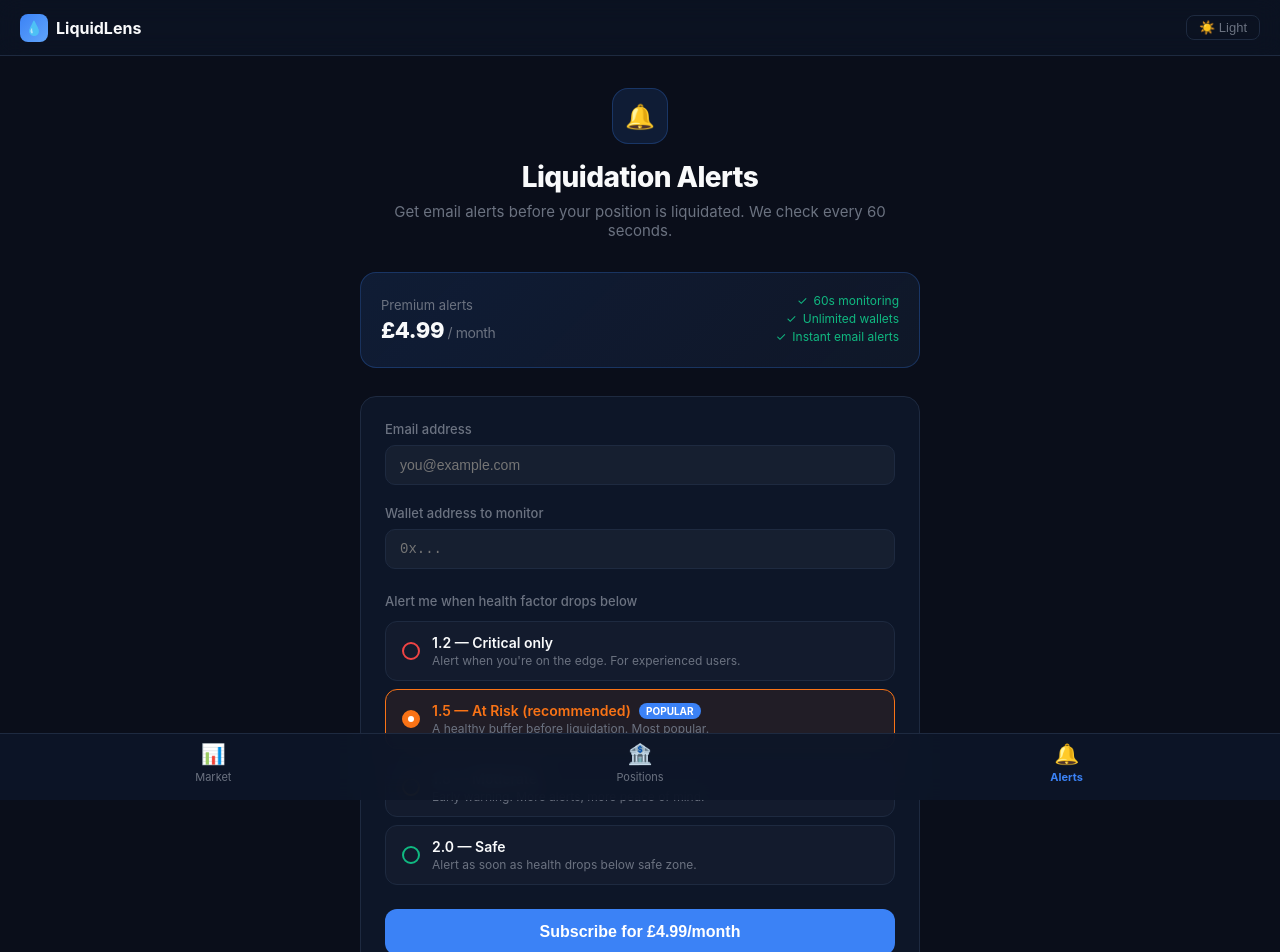
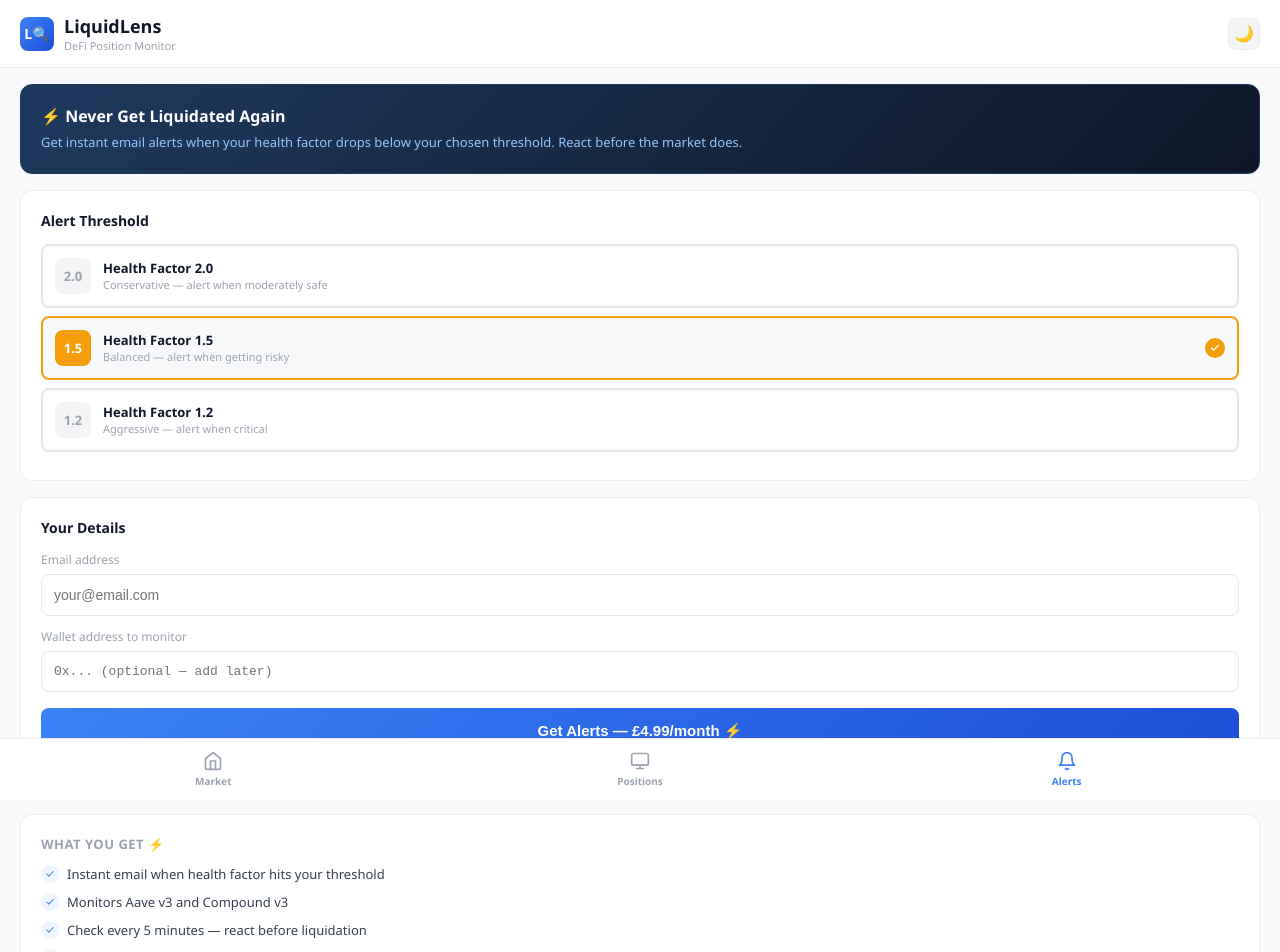
Before and after one commit to matsblocknode1957-oss/liquidlens, a Next.js app: page /alerts in a window 1280 px wide. Shown: the top 952 px of the page. Built offline with nearby package versions, Linux system fonts and the light colour scheme.

Commit message:
Add alerts page

```diff
--- a/app/alerts/page.tsx
+++ b/app/alerts/page.tsx
@@ -1,199 +1,185 @@
 "use client";
-
-import { useState, useEffect } from "react";
-
-const COLORS = {
-  accent: "#3b82f6",
-  bg: "#0a0e1a",
-  card: "#0d1628",
-  border: "#1e2a40",
-  textPrimary: "#f9fafb",
-  textSecondary: "#6b7280",
-  safe: "#10b981",
-  moderate: "#f59e0b",
-  atRisk: "#f97316",
-  critical: "#ef4444",
-};
-
-const THRESHOLDS = [
-  { value: 1.2, label: "1.2 — Critical only", desc: "Alert when you're on the edge. For experienced users.", color: COLORS.critical },
-  { value: 1.5, label: "1.5 — At Risk (recommended)", desc: "A healthy buffer before liquidation. Most popular.", color: COLORS.atRisk, popular: true },
-  { value: 1.8, label: "1.8 — Moderate", desc: "Early warning. More alerts, more peace of mind.", color: COLORS.moderate },
-  { value: 2.0, label: "2.0 — Safe", desc: "Alert as soon as health drops below safe zone.", color: COLORS.safe },
-];
+import { useState } from "react";
 
 export default function AlertsPage() {
-  const [dark, setDark] = useState(true);
   const [email, setEmail] = useState("");
   const [wallet, setWallet] = useState("");
   const [threshold, setThreshold] = useState(1.5);
-  const [loading, setLoading] = useState(false);
-  const [error, setError] = useState("");
-  const [success, setSuccess] = useState(false);
-
-  useEffect(() => {
-    const stored = localStorage.getItem("liquidlens-dark");
-    if (stored !== null) setDark(stored === "true");
-    const params = new URLSearchParams(window.location.search);
-    if (params.get("success") === "true") setSuccess(true);
-  }, []);
+  const [upgrading, setUpgrading] = useState(false);
+  const [dark, setDark] = useState(() => {
+    if (typeof window !== "undefined") {
+      return localStorage.getItem("liquidlens-dark") === "true";
+    }
+    return false;
+  });
 
   const toggleDark = () => {
-    setDark((d) => { localStorage.setItem("liquidlens-dark", String(!d)); return !d; });
+    const next = !dark;
+    setDark(next);
+    localStorage.setItem("liquidlens-dark", String(next));
   };
 
-  const handleSubscribe = async () => {
-    if (!email.includes("@")) { setError("Please enter a valid email address."); return; }
-    if (!wallet || wallet.length < 40) { setError("Please enter a valid Ethereum wallet address."); return; }
-    setError("");
-    setLoading(true);
+  const handleUpgrade = async () => {
+    if (!email.includes("@")) {
+      alert("Please enter your email first");
+      return;
+    }
+    setUpgrading(true);
     try {
-      const res = await fetch("/api/create-checkout-session", {
+      const res = await fetch("/api/checkout", {
         method: "POST",
         headers: { "Content-Type": "application/json" },
         body: JSON.stringify({ email, wallet, threshold }),
       });
-      const { sessionId } = await res.json();
-      const stripeJs = await import("@stripe/stripe-js");
-const stripe = await stripeJs.loadStripe(process.env.NEXT_PUBLIC_STRIPE_PUBLISHABLE_KEY!);
-if (!stripe) throw new Error("Stripe failed to load");
-const result = await (stripe as any).redirectToCheckout({ sessionId });
-if (result.error) throw result.error;
-    } catch (err: any) {
-      setError(err.message ?? "Something went wrong. Please try again.");
-      setLoading(false);
+      const data = await res.json();
+      if (data.url) window.location.href = data.url;
+    } catch (e) {
+      setUpgrading(false);
     }
   };
 
-  const bg = dark ? COLORS.bg : "#f0f4ff";
-  const cardBg = dark ? COLORS.card : "#ffffff";
-  const borderColor = dark ? COLORS.border : "#e2e8f0";
-  const textPrimary = dark ? COLORS.textPrimary : "#0f172a";
-  const textSecondary = dark ? COLORS.textSecondary : "#64748b";
+  const bg = dark ? "#0a0e1a" : "#f8f9fb";
+  const headerBg = dark ? "#0d1628" : "#ffffff";
+  const headerBorder = dark ? "#1e2a40" : "#eaecf0";
+  const cardBg = dark ? "#0d1628" : "#ffffff";
+  const cardBorder = dark ? "#1e2a40" : "#eaecf0";
+  const textPrimary = dark ? "#f9fafb" : "#111827";
+  const textSecondary = dark ? "#6b7280" : "#9ca3af";
+  const inputBg = dark ? "#111f38" : "#ffffff";
+  const inputBorder = dark ? "#1e2a40" : "#e5e7eb";
+  const navBg = dark ? "#0d1628" : "#ffffff";
+  const navBorder = dark ? "#1e2a40" : "#eaecf0";
+
+  const thresholds = [
+    { value: 2.0, label: "2.0", desc: "Conservative — alert when moderately safe", color: "#10b981" },
+    { value: 1.5, label: "1.5", desc: "Balanced — alert when getting risky", color: "#f59e0b" },
+    { value: 1.2, label: "1.2", desc: "Aggressive — alert when critical", color: "#ef4444" },
+  ];
 
   return (
-    <div style={{ minHeight: "100vh", background: bg, color: textPrimary, fontFamily: "'Inter', system-ui, sans-serif" }}>
-      <nav style={{ background: dark ? "#0d162880" : "#ffffffcc", backdropFilter: "blur(12px)", borderBottom: `1px solid ${borderColor}`, padding: "0 20px", height: 56, display: "flex", alignItems: "center", justifyContent: "space-between", position: "sticky", top: 0, zIndex: 100 }}>
-        <a href="/" style={{ textDecoration: "none", display: "flex", alignItems: "center", gap: 8 }}>
-          <div style={{ width: 28, height: 28, background: `linear-gradient(135deg, ${COLORS.accent}, #60a5fa)`, borderRadius: 8, display: "flex", alignItems: "center", justifyContent: "center", fontSize: 14 }}>💧</div>
-          <span style={{ fontWeight: 700, fontSize: 16, color: textPrimary }}>LiquidLens</span>
-        </a>
-        <button onClick={toggleDark} style={{ background: "none", border: `1px solid ${borderColor}`, borderRadius: 8, color: textSecondary, padding: "4px 12px", fontSize: 13, cursor: "pointer" }}>
-          {dark ? "☀️ Light" : "🌙 Dark"}
+    <main style={{ fontFamily: "'Segoe UI', sans-serif", background: bg, minHeight: "100vh", paddingBottom: "70px", transition: "background 0.2s ease" }}>
+
+      <div style={{ background: headerBg, padding: "14px 20px", borderBottom: `1px solid ${headerBorder}`, display: "flex", alignItems: "center", justifyContent: "space-between" }}>
+        <div style={{ display: "flex", alignItems: "center", gap: "10px" }}>
+          <div style={{ width: "34px", height: "34px", background: "linear-gradient(135deg, #3b82f6, #1d4ed8)", borderRadius: "8px", display: "flex", alignItems: "center", justifyContent: "center", color: "white", fontWeight: "800", fontSize: "14px" }}>L🔍</div>
+          <div>
+            <div style={{ fontSize: "18px", fontWeight: "700", color: textPrimary }}>LiquidLens</div>
+            <div style={{ fontSize: "11px", color: textSecondary }}>DeFi Position Monitor</div>
+          </div>
+        </div>
+        <button onClick={toggleDark} style={{ width: "32px", height: "32px", borderRadius: "8px", border: `1px solid ${headerBorder}`, background: dark ? "#1e2a40" : "#f3f4f6", cursor: "pointer", display: "flex", alignItems: "center", justifyContent: "center", fontSize: "16px" }}>
+          {dark ? "☀️" : "🌙"}
         </button>
-      </nav>
-
-      <main style={{ maxWidth: 600, margin: "0 auto", padding: "32px 20px 120px" }}>
-
-        {success ? (
-          <div style={{ textAlign: "center", padding: "60px 20px" }}>
-            <div style={{ fontSize: 56, marginBottom: 16 }}>🎉</div>
-            <h1 style={{ fontSize: 26, fontWeight: 800, margin: "0 0 12px", letterSpacing: "-0.02em" }}>You're all set!</h1>
-            <p style={{ color: textSecondary, fontSize: 15, marginBottom: 28 }}>We'll monitor your position every 60 seconds and email you before you're at risk of liquidation.</p>
-            <a href="/positions" style={{ background: COLORS.accent, color: "#fff", textDecoration: "none", padding: "12px 24px", borderRadius: 10, fontWeight: 600, fontSize: 15 }}>View your positions →</a>
-          </div>
-        ) : (
-          <>
-            <div style={{ marginBottom: 32, textAlign: "center" }}>
-              <div style={{ width: 56, height: 56, background: `${COLORS.accent}20`, border: `1px solid ${COLORS.accent}40`, borderRadius: 16, display: "flex", alignItems: "center", justifyContent: "center", fontSize: 24, margin: "0 auto 16px" }}>🔔</div>
-              <h1 style={{ fontSize: 28, fontWeight: 800, margin: "0 0 8px", letterSpacing: "-0.02em" }}>Liquidation Alerts</h1>
-              <p style={{ margin: 0, color: textSecondary, fontSize: 15 }}>Get email alerts before your position is liquidated. We check every 60 seconds.</p>
       </div>
 
-            <div style={{ background: `linear-gradient(135deg, ${COLORS.accent}20, #60a5fa10)`, border: `1px solid ${COLORS.accent}40`, borderRadius: 16, padding: 20, marginBottom: 28, display: "flex", justifyContent: "space-between", alignItems: "center" }}>
+      <div style={{ margin: "16px 20px 0", background: "linear-gradient(135deg, #1e3a5f, #0d1628)", borderRadius: "12px", padding: "20px", border: `1px solid #1e3a5f` }}>
+        <div style={{ fontSize: "16px", fontWeight: "800", color: "#ffffff", marginBottom: "6px" }}>⚡ Never Get Liquidated Again</div>
+        <div style={{ fontSize: "13px", color: "#93c5fd", lineHeight: "1.5" }}>Get instant email alerts when your health factor drops below your chosen threshold. React before the market does.</div>
+      </div>
+
+      <div style={{ margin: "16px 20px 0", background: cardBg, borderRadius: "12px", padding: "20px", border: `1px solid ${cardBorder}` }}>
+        <div style={{ fontSize: "14px", fontWeight: "700", color: textPrimary, marginBottom: "14px" }}>Alert Threshold</div>
+        {thresholds.map((t) => (
+          <div
+            key={t.value}
+            onClick={() => setThreshold(t.value)}
+            style={{ display: "flex", alignItems: "center", gap: "12px", padding: "12px", borderRadius: "8px", border: `2px solid ${threshold === t.value ? t.color : (dark ? "#1e2a40" : "#e5e7eb")}`, marginBottom: "8px", cursor: "pointer", background: threshold === t.value ? (dark ? "#080e1a" : "#f8f9fb") : "transparent", transition: "all 0.15s ease" }}
+          >
+            <div style={{ width: "36px", height: "36px", borderRadius: "8px", background: threshold === t.value ? t.color : (dark ? "#1e2a40" : "#f3f4f6"), display: "flex", alignItems: "center", justifyContent: "center", fontWeight: "800", fontSize: "13px", color: threshold === t.value ? "#ffffff" : textSecondary, flexShrink: 0 }}>{t.label}</div>
             <div>
-                <div style={{ fontSize: 13, color: textSecondary, marginBottom: 4 }}>Premium alerts</div>
-                <div style={{ fontSize: 22, fontWeight: 800, color: textPrimary, letterSpacing: "-0.02em" }}>£4.99<span style={{ fontSize: 14, fontWeight: 400, color: textSecondary }}> / month</span></div>
+              <div style={{ fontSize: "13px", fontWeight: "600", color: textPrimary }}>Health Factor {t.label}</div>
+              <div style={{ fontSize: "11px", color: textSecondary }}>{t.desc}</div>
             </div>
-              <div style={{ textAlign: "right" }}>
-                {["60s monitoring", "Unlimited wallets", "Instant email alerts"].map((f) => (
-                  <div key={f} style={{ fontSize: 12, color: COLORS.safe, marginBottom: 3, display: "flex", alignItems: "center", gap: 6, justifyContent: "flex-end" }}>
-                    <span>✓</span> {f}
+            {threshold === t.value && (
+              <div style={{ marginLeft: "auto", width: "20px", height: "20px", borderRadius: "50%", background: t.color, display: "flex", alignItems: "center", justifyContent: "center", flexShrink: 0 }}>
+                <svg width="10" height="10" viewBox="0 0 24 24" fill="none" stroke="white" strokeWidth="3" strokeLinecap="round" strokeLinejoin="round">
+                  <polyline points="20 6 9 17 4 12"/>
+                </svg>
+              </div>
+            )}
           </div>
         ))}
       </div>
+
+      <div style={{ margin: "16px 20px 0", background: cardBg, borderRadius: "12px", padding: "20px", border: `1px solid ${cardBorder}` }}>
+        <div style={{ fontSize: "14px", fontWeight: "700", color: textPrimary, marginBottom: "14px" }}>Your Details</div>
+        <div style={{ fontSize: "12px", color: textSecondary, marginBottom: "6px" }}>Email address</div>
+        <input
+          type="email"
+          placeholder="your@email.com"
+          value={email}
+          onChange={(e) => setEmail(e.target.value)}
+          style={{ width: "100%", padding: "12px", borderRadius: "8px", border: `1px solid ${inputBorder}`, fontSize: "14px", marginBottom: "12px", boxSizing: "border-box", outline: "none", background: inputBg, color: textPrimary }}
+        />
+        <div style={{ fontSize: "12px", color: textSecondary, marginBottom: "6px" }}>Wallet address to monitor</div>
+        <input
+          type="text"
+          placeholder="0x... (optional — add later)"
+          value={wallet}
+          onChange={(e) => setWallet(e.target.value)}
+          style={{ width: "100%", padding: "12px", borderRadius: "8px", border: `1px solid ${inputBorder}`, fontSize: "13px", marginBottom: "16px", boxSizing: "border-box", outline: "none", background: inputBg, color: textPrimary, fontFamily: "monospace" }}
+        />
+        <button
+          onClick={handleUpgrade}
+          style={{ width: "100%", padding: "14px", borderRadius: "8px", background: "linear-gradient(135deg, #3b82f6, #1d4ed8)", color: "white", fontSize: "15px", fontWeight: "700", border: "none", cursor: "pointer" }}
+        >
+          {upgrading ? "Redirecting to checkout..." : "Get Alerts — £4.99/month ⚡"}
+        </button>
+        <div style={{ fontSize: "11px", color: textSecondary, textAlign: "center", marginTop: "8px" }}>Cancel anytime. No contracts.</div>
       </div>
 
-            <div style={{ background: cardBg, border: `1px solid ${borderColor}`, borderRadius: 16, padding: 24, marginBottom: 20 }}>
-              <div style={{ marginBottom: 20 }}>
-                <label style={{ fontSize: 13, color: textSecondary, display: "block", marginBottom: 8, fontWeight: 500 }}>Email address</label>
-                <input type="email" value={email} onChange={(e) => setEmail(e.target.value)} placeholder="you@example.com" style={{ width: "100%", background: dark ? "#ffffff0a" : "#f8fafc", border: `1px solid ${borderColor}`, borderRadius: 10, padding: "11px 14px", color: textPrimary, fontSize: 14, outline: "none", boxSizing: "border-box" }} />
+      <div style={{ margin: "16px 20px 0", background: cardBg, borderRadius: "12px", padding: "20px", border: `1px solid ${cardBorder}` }}>
+        <div style={{ fontSize: "13px", fontWeight: "700", color: textSecondary, textTransform: "uppercase", letterSpacing: "0.5px", marginBottom: "12px" }}>What you get ⚡</div>
+        {[
+          "Instant email when health factor hits your threshold",
+          "Monitors Aave v3 and Compound v3",
+          "Check every 5 minutes — react before liquidation",
+          "Add up to 3 wallet addresses",
+          "Cancel anytime",
+        ].map((feature) => (
+          <div key={feature} style={{ display: "flex", alignItems: "center", gap: "8px", marginBottom: "10px" }}>
+            <div style={{ width: "18px", height: "18px", borderRadius: "50%", background: dark ? "#1e3a5f" : "#eff6ff", display: "flex", alignItems: "center", justifyContent: "center", flexShrink: 0 }}>
+              <svg width="10" height="10" viewBox="0 0 24 24" fill="none" stroke="#3b82f6" strokeWidth="2.5" strokeLinecap="round" strokeLinejoin="round">
+                <polyline points="20 6 9 17 4 12"/>
+              </svg>
+            </div>
+            <span style={{ fontSize: "13px", color: dark ? "#d1d5db" : "#374151" }}>{feature}</span>
+          </div>
+        ))}
       </div>
 
-              <div style={{ marginBottom: 24 }}>
-                <label style={{ fontSize: 13, color: textSecondary, display: "block", marginBottom: 8, fontWeight: 500 }}>Wallet address to monitor</label>
-                <input value={wallet} onChange={(e) => setWallet(e.target.value)} placeholder="0x..." style={{ width: "100%", background: dark ? "#ffffff0a" : "#f8fafc", border: `1px solid ${borderColor}`, borderRadius: 10, padding: "11px 14px", color: textPrimary, fontSize: 14, fontFamily: "'JetBrains Mono', monospace", outline: "none", boxSizing: "border-box" }} />
-              </div>
-
-              <div style={{ marginBottom: 24 }}>
-                <label style={{ fontSize: 13, color: textSecondary, display: "block", marginBottom: 12, fontWeight: 500 }}>Alert me when health factor drops below</label>
-                <div style={{ display: "flex", flexDirection: "column", gap: 8 }}>
-                  {THRESHOLDS.map((t) => {
-                    const selected = threshold === t.value;
-                    return (
-                      <div key={t.value} onClick={() => setThreshold(t.value)} style={{ background: selected ? `${t.color}15` : dark ? "#ffffff06" : "#f8fafc", border: `1.5px solid ${selected ? t.color : borderColor}`, borderRadius: 12, padding: "12px 16px", cursor: "pointer", display: "flex", alignItems: "center", gap: 12 }}>
-                        <div style={{ width: 18, height: 18, borderRadius: "50%", border: `2px solid ${t.color}`, background: selected ? t.color : "transparent", flexShrink: 0, display: "flex", alignItems: "center", justifyContent: "center" }}>
-                          {selected && <div style={{ width: 6, height: 6, borderRadius: "50%", background: "#fff" }} />}
-                        </div>
-                        <div>
-                          <div style={{ fontSize: 14, fontWeight: 600, color: selected ? t.color : textPrimary, display: "flex", alignItems: "center", gap: 8 }}>
-                            {t.label}
-                            {t.popular && <span style={{ fontSize: 10, background: COLORS.accent, color: "#fff", padding: "2px 7px", borderRadius: 99, fontWeight: 700 }}>POPULAR</span>}
-                          </div>
-                          <div style={{ fontSize: 12, color: textSecondary, marginTop: 2 }}>{t.desc}</div>
-                        </div>
-                      </div>
-                    );
-                  })}
+      <div style={{ padding: "16px 20px", textAlign: "center" }}>
+        <div style={{ fontSize: "10px", color: dark ? "#4b5563" : "#9ca3af", marginBottom: "8px" }}>Not financial advice</div>
+        <div style={{ display: "flex", justifyContent: "center", gap: "20px" }}>
+          <a href="/terms" style={{ fontSize: "12px", fontWeight: "600", color: dark ? "#6b7280" : "#4b5563", textDecoration: "none" }}>Terms of Service</a>
+          <a href="/privacy" style={{ fontSize: "12px", fontWeight: "600", color: dark ? "#6b7280" : "#4b5563", textDecoration: "none" }}>Privacy Policy</a>
         </div>
       </div>
 
-              {error && (
-                <div style={{ background: `${COLORS.critical}15`, border: `1px solid ${COLORS.critical}40`, borderRadius: 10, padding: "10px 14px", fontSize: 13, color: COLORS.critical, marginBottom: 16 }}>
-                  {error}
-                </div>
-              )}
-
-              <button onClick={handleSubscribe} disabled={loading} style={{ width: "100%", background: COLORS.accent, color: "#fff", border: "none", borderRadius: 12, padding: "14px", fontSize: 16, fontWeight: 700, cursor: loading ? "not-allowed" : "pointer", opacity: loading ? 0.7 : 1 }}>
-                {loading ? "Redirecting to payment…" : "Subscribe for £4.99/month"}
-              </button>
-              <p style={{ textAlign: "center", fontSize: 12, color: textSecondary, margin: "12px 0 0" }}>Powered by Stripe. Cancel anytime. Read-only wallet monitoring.</p>
+      <div style={{ position: "fixed", bottom: 0, left: 0, right: 0, background: navBg, borderTop: `1px solid ${navBorder}`, display: "flex", padding: "8px 0", zIndex: 100 }}>
+        <a href="/" style={{ flex: 1, display: "flex", flexDirection: "column", alignItems: "center", gap: "3px", textDecoration: "none", padding: "4px 0" }}>
+          <svg width="20" height="20" viewBox="0 0 24 24" fill="none" stroke={dark ? "#6b7280" : "#9ca3af"} strokeWidth="2" strokeLinecap="round" strokeLinejoin="round">
+            <path d="M3 9l9-7 9 7v11a2 2 0 0 1-2 2H5a2 2 0 0 1-2-2z"/>
+            <polyline points="9 22 9 12 15 12 15 22"/>
+          </svg>
+          <span style={{ fontSize: "10px", fontWeight: "600", color: dark ? "#6b7280" : "#9ca3af" }}>Market</span>
+        </a>
+        <a href="/positions" style={{ flex: 1, display: "flex", flexDirection: "column", alignItems: "center", gap: "3px", textDecoration: "none", padding: "4px 0" }}>
+          <svg width="20" height="20" viewBox="0 0 24 24" fill="none" stroke={dark ? "#6b7280" : "#9ca3af"} strokeWidth="2" strokeLinecap="round" strokeLinejoin="round">
+            <rect x="2" y="3" width="20" height="14" rx="2"/>
+            <path d="M8 21h8M12 17v4"/>
+          </svg>
+          <span style={{ fontSize: "10px", fontWeight: "600", color: dark ? "#6b7280" : "#9ca3af" }}>Positions</span>
+        </a>
+        <a href="/alerts" style={{ flex: 1, display: "flex", flexDirection: "column", alignItems: "center", gap: "3px", textDecoration: "none", padding: "4px 0" }}>
+          <svg width="20" height="20" viewBox="0 0 24 24" fill="none" stroke="#3b82f6" strokeWidth="2" strokeLinecap="round" strokeLinejoin="round">
+            <path d="M18 8A6 6 0 0 0 6 8c0 7-3 9-3 9h18s-3-2-3-9"/>
+            <path d="M13.73 21a2 2 0 0 1-3.46 0"/>
+          </svg>
+          <span style={{ fontSize: "10px", fontWeight: "600", color: "#3b82f6" }}>Alerts</span>
+        </a>
       </div>
 
-            <div style={{ background: cardBg, border: `1px solid ${borderColor}`, borderRadius: 16, padding: 24 }}>
-              <div style={{ fontSize: 14, fontWeight: 700, color: textPrimary, marginBottom: 16 }}>How it works</div>
-              {[
-                { q: "How often do you check my position?", a: "Every 60 seconds. We fetch live data from Aave and Compound subgraphs continuously." },
-                { q: "Do you need my private keys?", a: "Never. We only need your public wallet address to read your on-chain position." },
-                { q: "What happens when I get an alert?", a: "You'll receive an email showing your current health factor, collateral value, and how far you are from liquidation." },
-                { q: "Can I cancel?", a: "Yes, anytime. Cancel from your Stripe billing portal and monitoring stops immediately." },
-              ].map((item, i, arr) => (
-                <div key={i} style={{ paddingBottom: 14, marginBottom: i < arr.length - 1 ? 14 : 0, borderBottom: i < arr.length - 1 ? `1px solid ${borderColor}` : "none" }}>
-                  <div style={{ fontSize: 14, fontWeight: 600, color: textPrimary, marginBottom: 4 }}>{item.q}</div>
-                  <div style={{ fontSize: 13, color: textSecondary, lineHeight: 1.5 }}>{item.a}</div>
-                </div>
-              ))}
-            </div>
-          </>
-        )}
     </main>
-
-      <nav style={{ position: "fixed", bottom: 0, left: 0, right: 0, background: dark ? "#0d1628ee" : "#ffffffee", backdropFilter: "blur(12px)", borderTop: `1px solid ${borderColor}`, display: "flex", justifyContent: "space-around", padding: "8px 0 16px", zIndex: 100 }}>
-        {[
-          { label: "Market", href: "/", icon: "📊" },
-          { label: "Positions", href: "/positions", icon: "🏦" },
-          { label: "Alerts", href: "/alerts", icon: "🔔", active: true },
-        ].map((tab) => (
-          <a key={tab.label} href={tab.href} style={{ display: "flex", flexDirection: "column", alignItems: "center", gap: 4, textDecoration: "none", color: tab.active ? COLORS.accent : textSecondary, fontSize: 11, fontWeight: tab.active ? 700 : 400, minWidth: 60 }}>
-            <span style={{ fontSize: 20 }}>{tab.icon}</span>
-            {tab.label}
-          </a>
-        ))}
-      </nav>
-
-      <div style={{ textAlign: "center", padding: "8px 20px 100px", fontSize: 12, color: textSecondary }}>
-        Not financial advice. <a href="/terms" style={{ color: textSecondary }}>Terms</a> · <a href="/privacy" style={{ color: textSecondary }}>Privacy</a> · LiquidLens v1.0
-      </div>
-    </div>
   );
 }
```
Lines whose indentation alone changed are shown as unchanged.
